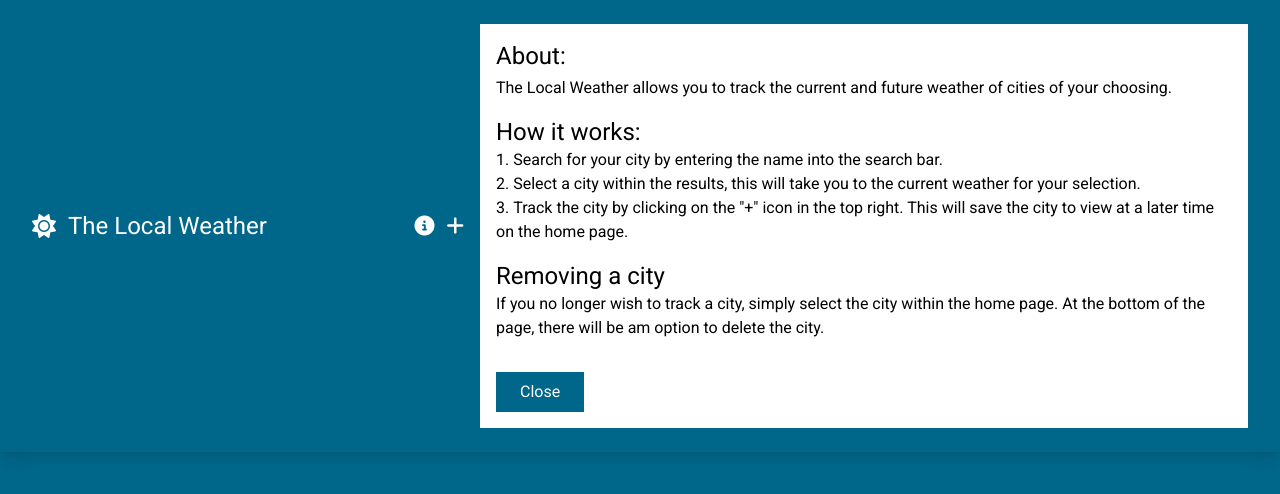
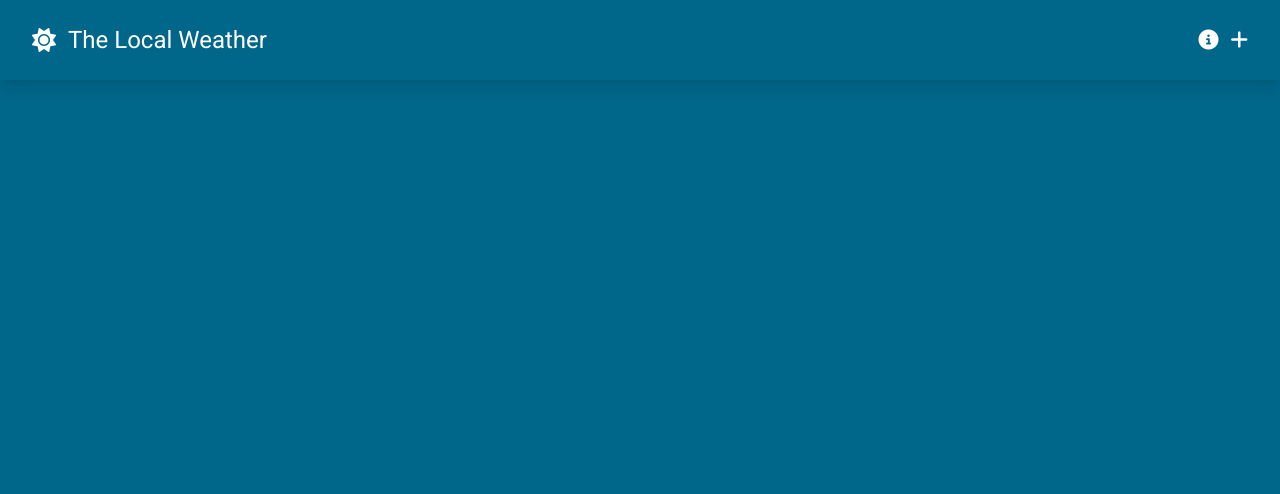
Before and after one commit to Victor-2000/weather-app, a Vue app: page / in a window 1280 px wide. Shown: the top 494 px of the page. Built offline with nearby package versions, Linux system fonts and the light colour scheme.

Commit message:
Created an information modal component

```diff
--- a/src/components/BaseModal.vue
+++ b/src/components/BaseModal.vue
@@ -1,18 +1,56 @@
 <template>
-    <div calss="absolute w-full bg-black bg-opacity-30 h-screen top-0 left-0 flex justify-center px-8">
-        <div class="p-4 bg-white self-start md-32 max-w-screen-md">
-            <slot/>
-            <button class="text-white mt-8 bg-weather-primary py-2 px-6">
-                Close
-            </button>
-        </div>
-    </div>
+    <Teleport to="body">
+        <Transition name="modal-outer">
+            <div v-show="modalActive" class="absolute w-full bg-black bg-opacity-30 h-screen top-0 left-0 flex justify-center px-8">
+                <Transition name="modal-inner">
+                    <div v-if="modalActive" class="p-4 bg-white self-start mt-32 max-w-screen-md">
+                        <slot/>
+                        <button class="text-white mt-8 bg-weather-primary py-2 px-6"
+                        @click="$emit('close-modal')">
+                            Close
+                        </button>
+                    </div>
+                </Transition>
+            </div>
+        </Transition>
+    </Teleport>
 </template>
 
 <script setup>
-
+    defineEmits(['close-modal'])
+    defineProps({
+        modalActive: {
+            type: Boolean,
+            default: false,
+        },
+    })
 </script>
 
-<style lang="scss" scoped>
+<style scoped>
+    .modal-outer-enter-active,
+    .modal-outer-leave-active {
+    transition: opacity 0.3s cubic-bezier(0.52, 0.02, 0.19, 1.02);
+    }
 
+    .modal-outer-enter-from,
+    .modal-outer-leave-to {
+    opacity: 0;
+    }
+
+    .modal-inner-enter-active {
+    transition: all 0.3s cubic-bezier(0.52, 0.02, 0.19, 1.02) 0.15s;
+    }
+
+    .modal-inner-leave-active {
+    transition: all 0.3s cubic-bezier(0.52, 0.02, 0.19, 1.02);
+    }
+
+    .modal-inner-enter-from {
+    opacity: 0;
+    transform: scale(0.8);
+    }
+
+    .modal-inner-leave-to {
+    transform: scale(0.8);
+    }
 </style>
--- a/src/components/SiteNavigation.vue
+++ b/src/components/SiteNavigation.vue
@@ -8,11 +8,12 @@
                 </div>
             </RouterLink>
             <div class="flex gap-3 flex-1 justify-end">
-                <i class="fa-solid fa-circle-info text-xl hover:text-weather-secondary duration-150 cursor-pointer"></i>
+                <i class="fa-solid fa-circle-info text-xl hover:text-weather-secondary duration-150 cursor-pointer"
+                @click="toggleModal"></i>
                 <i class="fa-solid fa-plus text-xl hover:text-weather-secondary duration-150 cursor-pointer"></i>
             </div>
 
-            <BaseModal>
+            <BaseModal :modalActive="modalActive" @close-modal="toggleModal">
                 <div class="text-black">
                     <h1 class="text-2xl mb-1">About:</h1>
                     <p class="mb-4">
@@ -49,6 +50,11 @@
 </template>
 
 <script setup>
-import {RouterLink} from 'vue-router'
+import {ref} from 'vue';
+import {RouterLink} from 'vue-router';
 import BaseModal from './BaseModal.vue';
+
+const modalActive = ref(null);
+const toggleModal = () => modalActive.value = !modalActive.value;
+
 </script>
```
Lines whose indentation alone changed are shown as unchanged.
